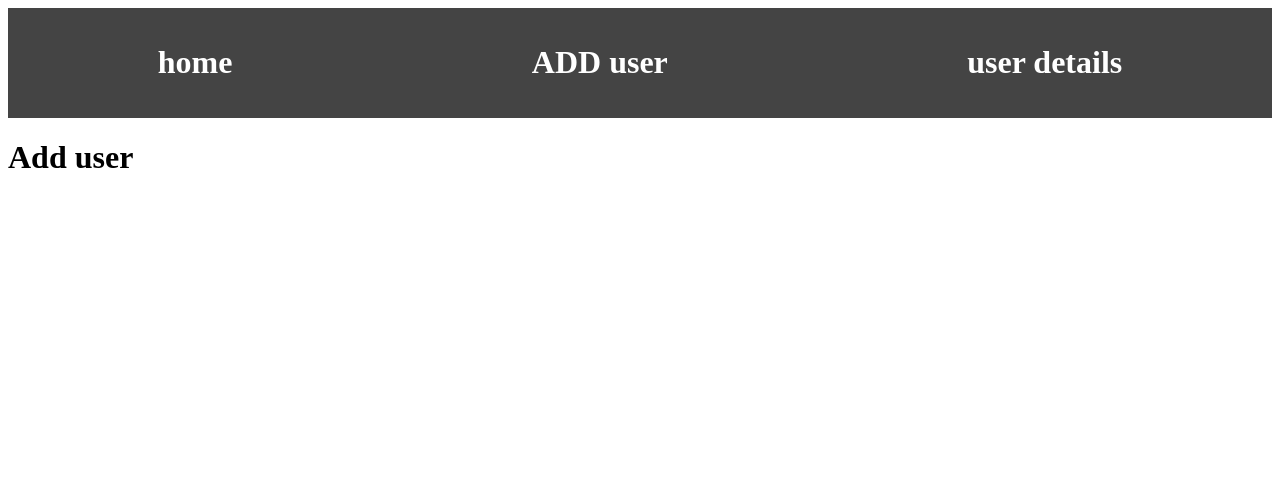
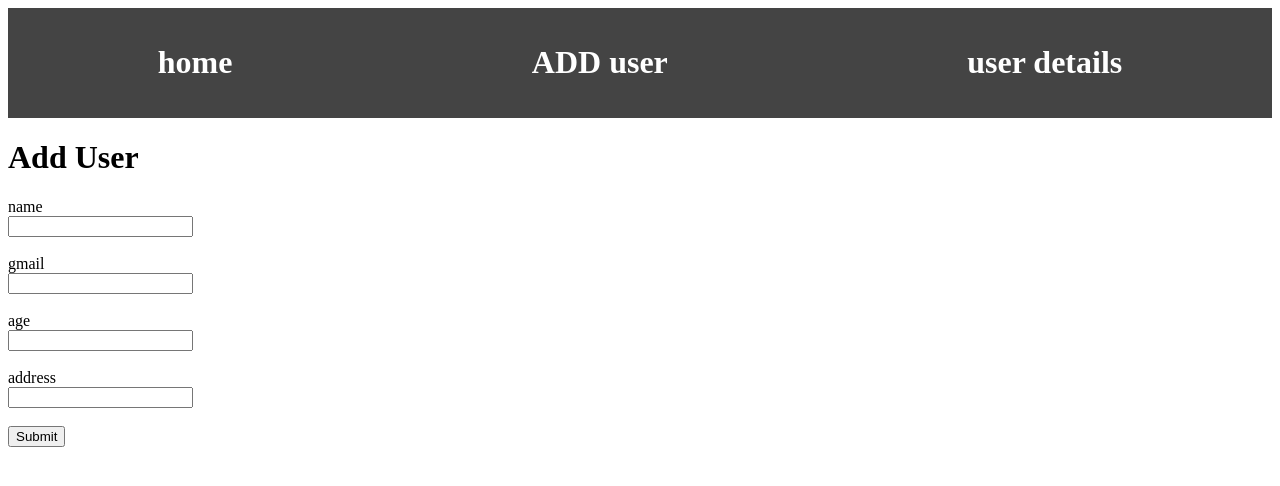
Before and after one commit to Lahindu2001/MERN, a React (Create React App) app in the folder frontend/: page /adduser in a window 1280 px wide. Shown: the top 486 px of the page. Built offline with nearby package versions, Linux system fonts and the light colour scheme.

Commit message:
insert data done

```diff
--- a/frontend/src/Components/AddUser/AddUser.js
+++ b/frontend/src/Components/AddUser/AddUser.js
@@ -1,13 +1,67 @@
-import React from 'react'
-import Nav from '../Nav/Nav'
+import React, { useState } from 'react';
+import Nav from '../Nav/Nav';
+import { useNavigate } from 'react-router-dom';
+import axios from "axios";
 
 function AddUser() {
-  return (
-    <div>
-        <Nav/>
-      <h1>Add user</h1>
-    </div>
-  )
+    const history = useNavigate();
+    const [inputs, setInputs] = useState({
+        name: "",
+        gmail: "",
+        age: "",
+        address: "",
+    });
+
+    const handleChange = (e) => {
+        setInputs((prevState) => ({
+            ...prevState,
+            [e.target.name]: e.target.value,
+        }));
+    };
+
+    const handleSubmit = (e) => {
+        e.preventDefault();
+        console.log(inputs);
+        sendRequest().then(() => history('/userdetals'));
+    };
+
+    const sendRequest = async () => {
+        try {
+            const response = await axios.post("http://localhost:5000/users", {
+                name: String(inputs.name),
+                gmail: String(inputs.gmail),
+                age: Number(inputs.age),
+                address: String(inputs.address),
+            });
+            console.log("Response:", response.data); // Added for debugging
+            return response.data;
+        } catch (error) {
+            console.error("Error sending data:", error); // Added error handling
+            throw error;
+        }
+    };
+
+    return (
+        <div>
+            <Nav />
+            <h1>Add User</h1>
+            <form onSubmit={handleSubmit}>
+                <label>name</label>
+                <br />
+                <input type="text" name="name" onChange={handleChange} value={inputs.name} required /><br /><br />
+                <label>gmail</label>
+                <br />
+                <input type="email" name="gmail" onChange={handleChange} value={inputs.gmail} required /><br /><br />
+                <label>age</label>
+                <br />
+                <input type="text" name="age" onChange={handleChange} value={inputs.age} required /><br /><br />
+                <label>address</label>
+                <br />
+                <input type="text" name="address" onChange={handleChange} value={inputs.address} required /><br /><br />
+                <button type="submit">Submit</button>
+            </form>
+        </div>
+    );
 }
 
-export default AddUser
+export default AddUser;
```
